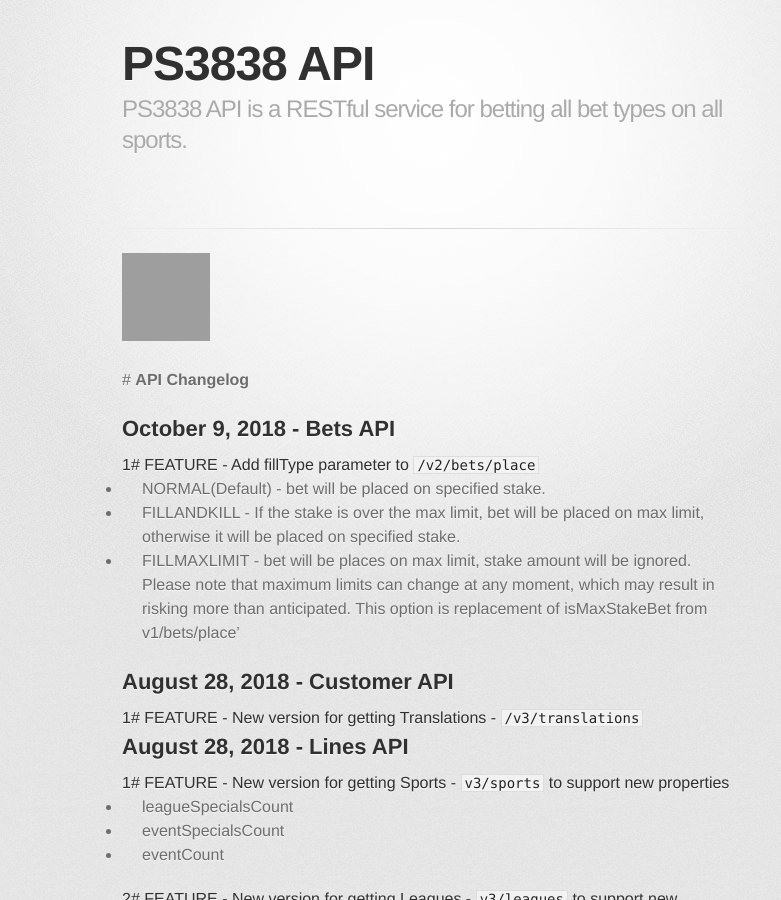
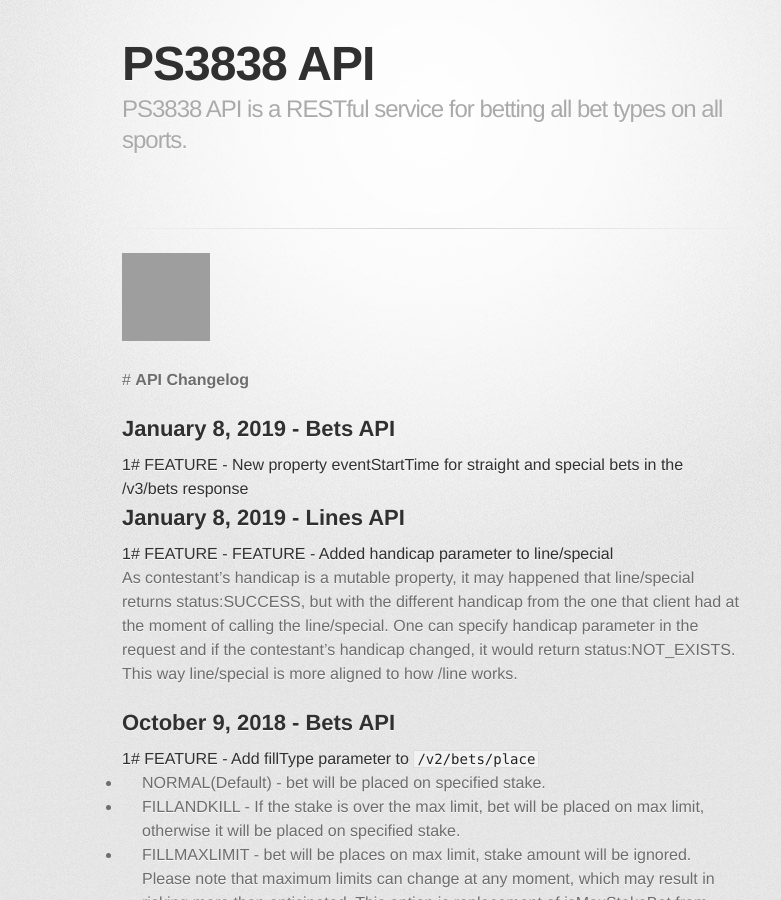
Before and after one commit to ps3838api/ps3838api.github.io, a Jekyll site: the page built from ChangesLog.md, in a window 1280 px wide and 900 px high, cut to the strip 0-900 px from the top of the window. Shown: the whole strip, without its empty margins (208-989 px from the left). Built offline with Jekyll 4.4.1, drawn with Linux system fonts in a browser that asks for light colours; some web fonts are replaced; our own code applies the rules of GitHub Pages for plain Markdown files; grey boxes are pictures that could not be loaded.

Commit message:
Updated document for getting line special and get bets

```diff
--- a/ChangesLog.md
+++ b/ChangesLog.md
@@ -2,6 +2,16 @@
 
 
  #  **API Changelog**
+
+## January 8, 2019 - Bets API
+
+##### 1# <span>FEATURE</span>  - New property eventStartTime for straight and special bets in the /v3/bets response
+
+## January 8, 2019 - Lines API
+##### 1# <span>FEATURE</span>  - FEATURE - Added handicap parameter to line/special
+
+As contestant's handicap is a mutable property, it may happened that line/special returns status:SUCCESS, but with the different handicap from the one that client had at the moment of calling the line/special. One can specify handicap parameter in the request and if the contestant's handicap changed, it would return status:NOT_EXISTS. This way line/special is more aligned to how /line works.
+
 
 ## October 9, 2018 - Bets API
 ##### 1# <span>FEATURE</span>  - Add fillType parameter to `/v2/bets/place`
```
